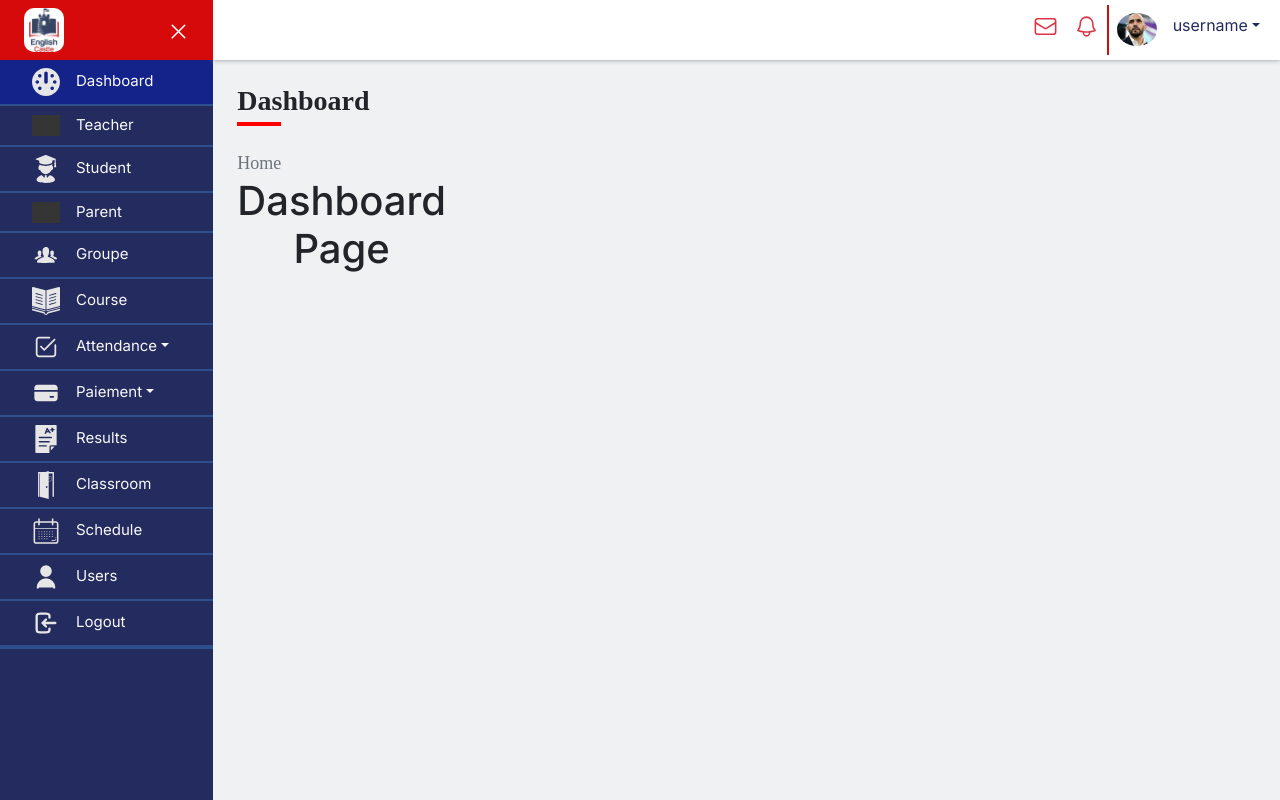
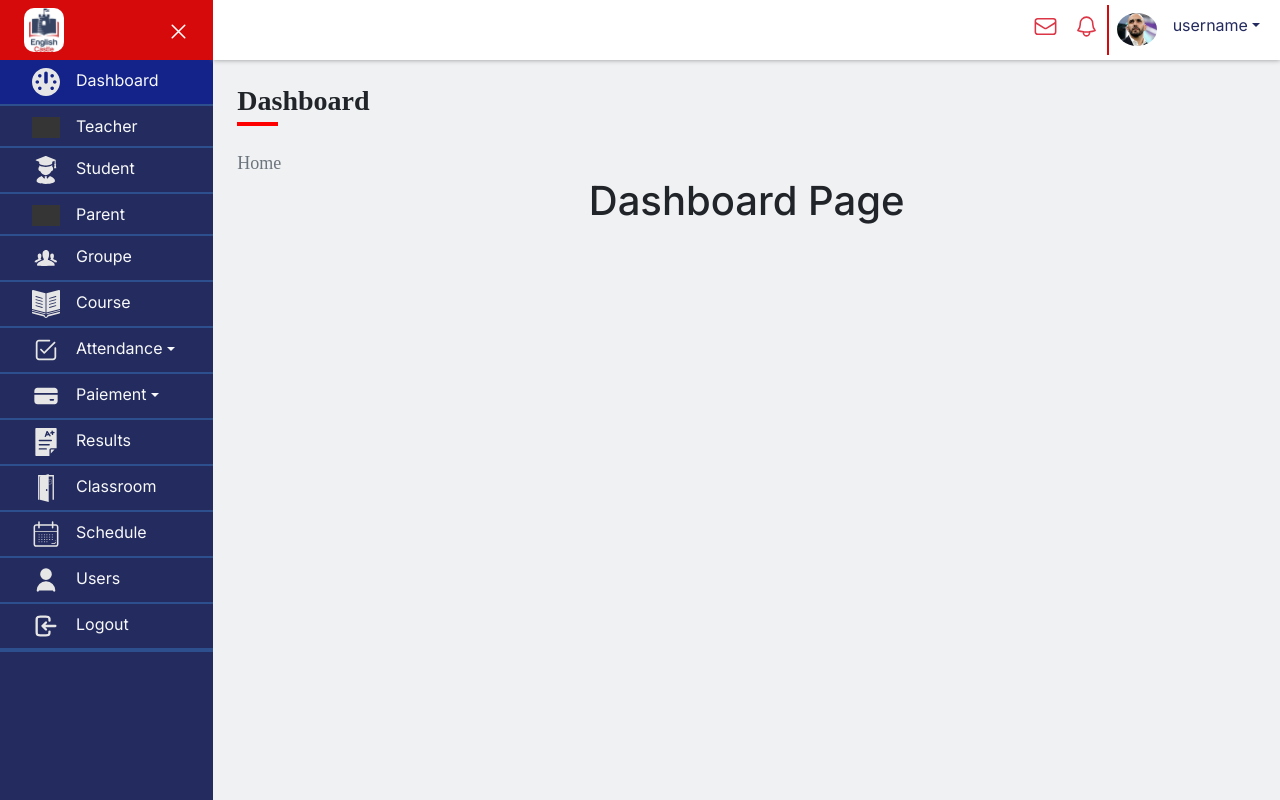
Before and after one commit to Lachhab1/language-center_react_laravel, a React (Vite) app in the folder langcenter-frontend/: page /dashboard in a window 1280 px wide. Built offline with nearby package versions, Linux system fonts and the light colour scheme; grey boxes are pictures that could not be loaded.

Commit message:
title navigation add feature

```diff
--- a/langcenter-frontend/src/App.css
+++ b/langcenter-frontend/src/App.css
@@ -94,7 +94,6 @@ body{
   filter: invert(100%) sepia(0%) saturate(3231%) hue-rotate(232deg) brightness(78%) contrast(143%);
 }
 .Sidebar div {
-  font-size: 15px;
   font-weight: 400;
   width: 100%;
   border-bottom: 2px solid #2D4F8E;
--- a/langcenter-frontend/src/components/Sidebar.jsx
+++ b/langcenter-frontend/src/components/Sidebar.jsx
@@ -37,7 +37,7 @@ export default function Sidebar() {
                 </div>
             </div>
 
-            <div className="Sidebar h-100">
+            <div className="Sidebar h-100 fs-6">
                 <Nav className="flex-column" defaultActiveKey="/dashboard" >
                     <Nav.Item><NavLink className="a nav-link link-light" to="/dashboard"><img src={dashboard} />{openSidebar && "Dashboard"}</NavLink></Nav.Item>
                     <Nav.Item><NavLink className="a nav-link link-light" to="/teacher"><img src={enseignant} />{openSidebar &&"Teacher"}</NavLink></Nav.Item>
--- a/langcenter-frontend/src/layouts/ContentLayout/ContentLayout.jsx
+++ b/langcenter-frontend/src/layouts/ContentLayout/ContentLayout.jsx
@@ -10,18 +10,15 @@ export default function ContentLayout() {
       <Sidebar />
       <div className="w-100 m-0">
       <Topbar />
-      <div className="contents">
-        <div style={{width: "6rem"}} className="p-4 navig-title d-flex flex-column align-items-start">
-        <h1 style={{fontFamily: "poppins"}} className="fw-semibold fs-3">{replaced}</h1>
-        <div style={{width:"90%",height:0,border: "2px solid red", marginTop: "-.25rem"}}></div>
-        <div className="d-flex flex-row align-items-center">
-
-        <div style={{fontFamily: "regular",fontSize: "18px"}} className="pt-4 text-secondary">Home</div>
-        <div>
+      <div className="contents w-100">
+        <div  className="p-4">
+        <h1 style={{fontFamily: "poppins"}} className="fw-semibold fs-3 mb-1 w-auto text-start">{replaced}</h1>
+        <div style={{width:"4%",height:0,border: "2px solid red"}}></div>
+        <div className="d-flex flex-row align-items-center pt-4">
+        <div style={{fontFamily: "regular",fontSize: "18px"}} className="text-secondary me-2">Home</div>
           {
-          location.pathname == "/dashboard" ? "" : <>&gt;</>
+          location.pathname == "/dashboard" ? "" : <div className="text-danger me-2 fw-semibold">&gt;</div>
           }
-        </div>
         </div>
         <Outlet />
       </div>
```
